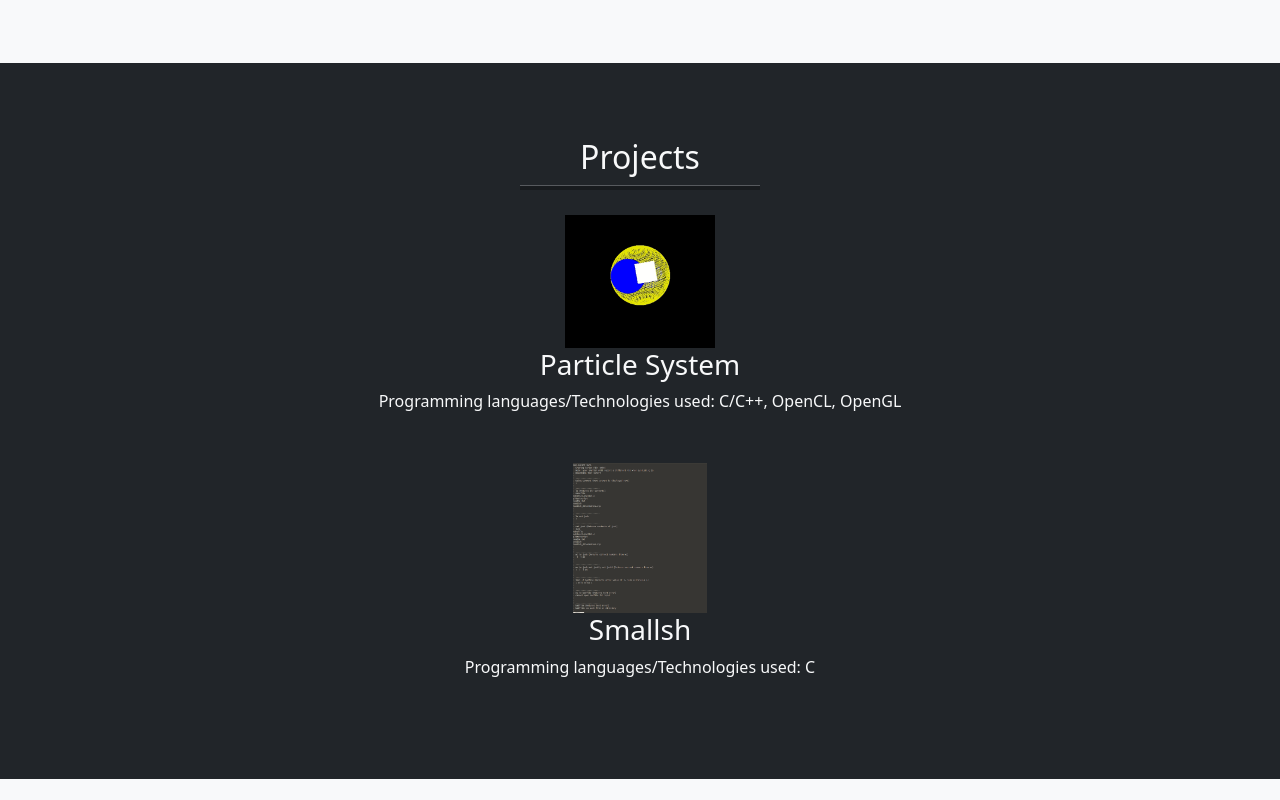
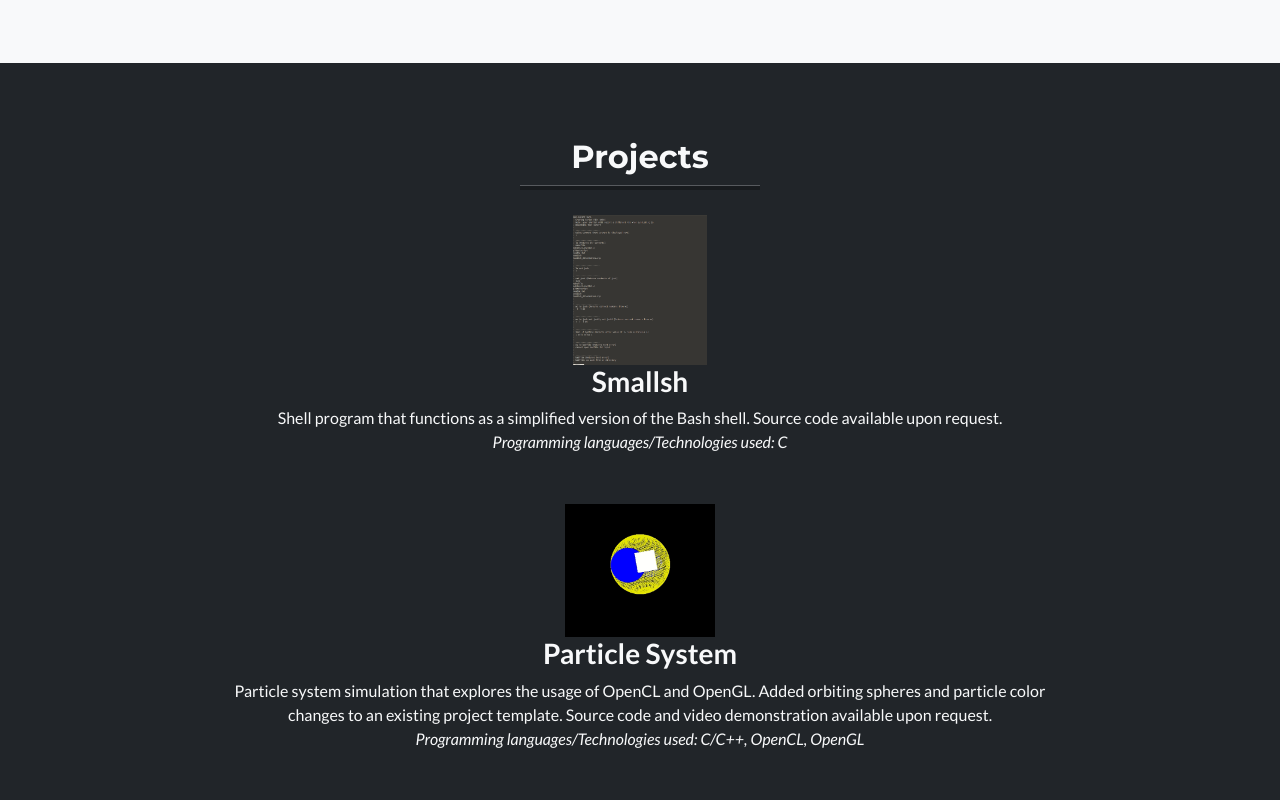
Before and after one commit to ajnobles/website, a React (Vite) app: page / in a window 1280 px wide. Shown: the part 740-1540 px from the top of the page. Built offline with nearby package versions, Linux system fonts and the light colour scheme.

Commit message:
Update projects css

```diff
--- a/src/components/projects/project.tsx
+++ b/src/components/projects/project.tsx
@@ -7,12 +7,13 @@ const Project = (props: ProjectProps) => {
     const tech = props.Technologies.join(', ');
 
     return (
-        <Container fluid className="_project">
+        <Container fluid className="_project _fontLato _projectTextMaxWidth">
             <Image className="_projectImage"
                 src={props.ImageLocation}
             />
-            <h3>{props.Name}</h3>
-            <div>Programming languages/Technologies used: {tech}</div>
+            <h3><b>{props.Name}</b></h3>
+            <div>{props.Description}</div>
+            <div><i>Programming languages/Technologies used: {tech}</i></div>
         </Container>
     )
 }
--- a/src/components/projects/projects.css
+++ b/src/components/projects/projects.css
@@ -6,3 +6,7 @@
 ._project {
     padding: 25px 10px;
 }
+
+._projectTextMaxWidth {
+    max-width: 70%;
+}
--- a/src/components/projects/projects.tsx
+++ b/src/components/projects/projects.tsx
@@ -28,10 +28,10 @@ const Projects = () => {
 
     return (
         <Container id="projects" className="text-center">
-            <h2 className="text-center">Projects</h2>
+            <h2 className="_fontMontserrat700">Projects</h2>
             <hr />
+            <Project {...smallsh}/>
             <Project {...particleSystem } />
-            <Project {...smallsh}/>
         </Container>
     );
 };
```
